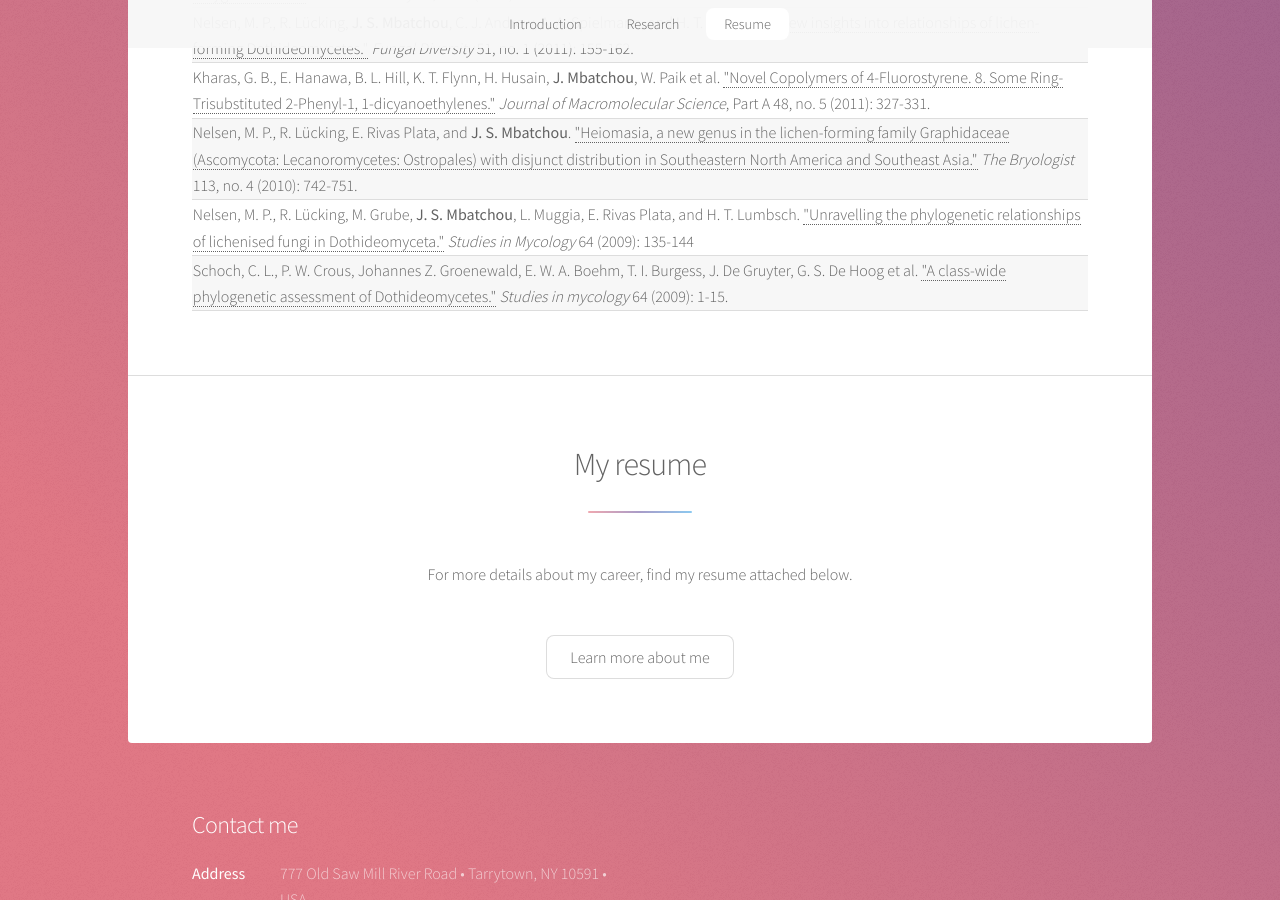
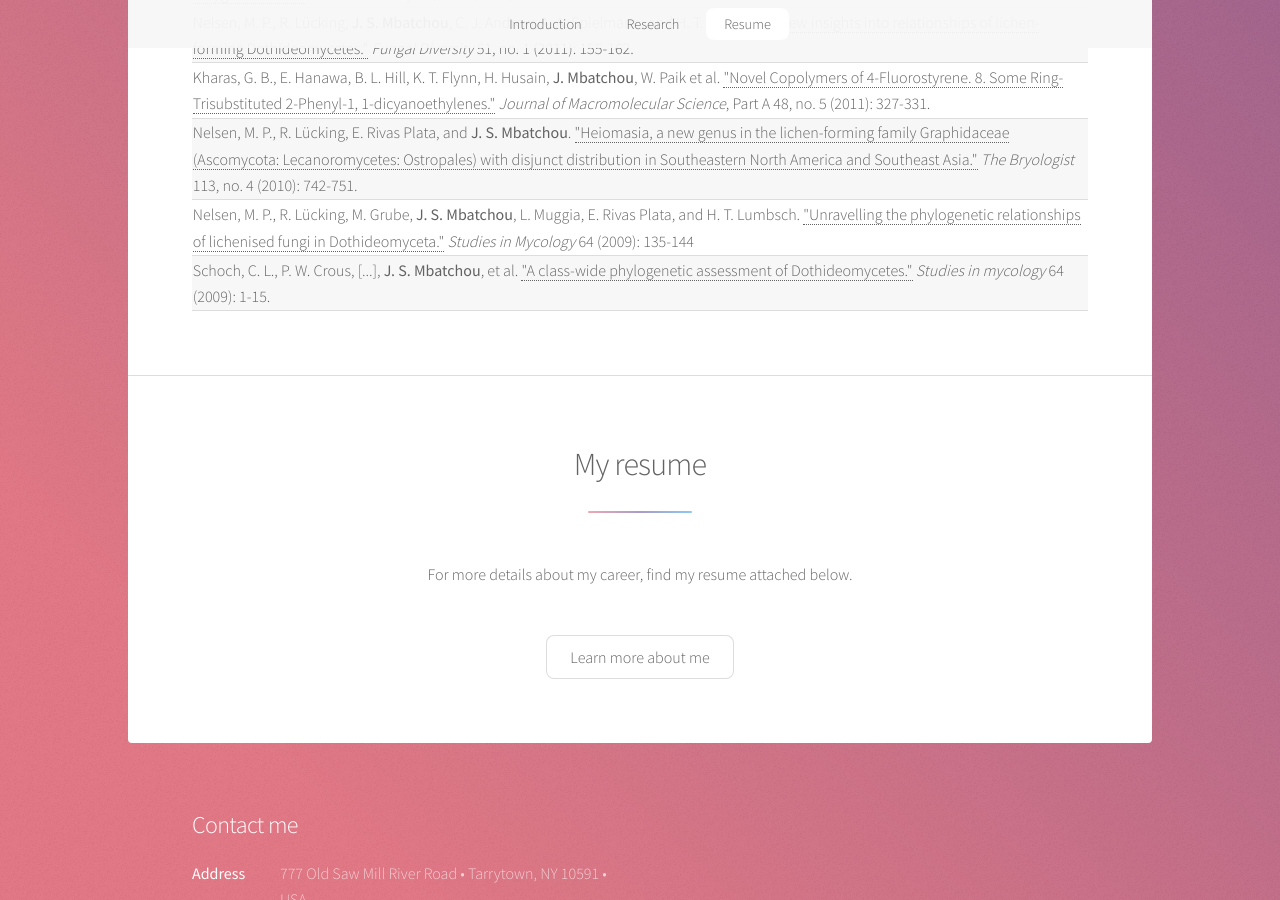
Before and after one commit to joellesophya/joellesophya.github.io, a Jekyll site: the page built from index.html, in a window 1280 px wide and 900 px high, scrolled down 2742 px. Built offline with Jekyll 4.4.1, drawn with Linux system fonts in a browser that asks for light colours.

Commit message:
fix refs

```diff
--- a/index.html
+++ b/index.html
@@ -97,7 +97,7 @@ I currently work as a statistical geneticist at the Regeneron Genetics Center wh
                     </td>
                 </tr>
                 <tr>
-                    <td align="left">Schoch, C. L., P. W. Crous, Johannes Z. Groenewald, E. W. A. Boehm, T. I. Burgess, J. De Gruyter, G. S. De Hoog et al. <a href="https://dx.doi.org/10.3114%2Fsim.2009.64.01" target="_blank">"A class-wide phylogenetic assessment of Dothideomycetes."</a> <i>Studies in mycology</i> 64 (2009): 1-15.</td>
+                    <td align="left">Schoch, C. L., P. W. Crous, [...], <b>J. S. Mbatchou</b>, et al. <a href="https://dx.doi.org/10.3114%2Fsim.2009.64.01" target="_blank">"A class-wide phylogenetic assessment of Dothideomycetes."</a> <i>Studies in mycology</i> 64 (2009): 1-15.</td>
                 </tr>
             </tbody>
         </table>
```
